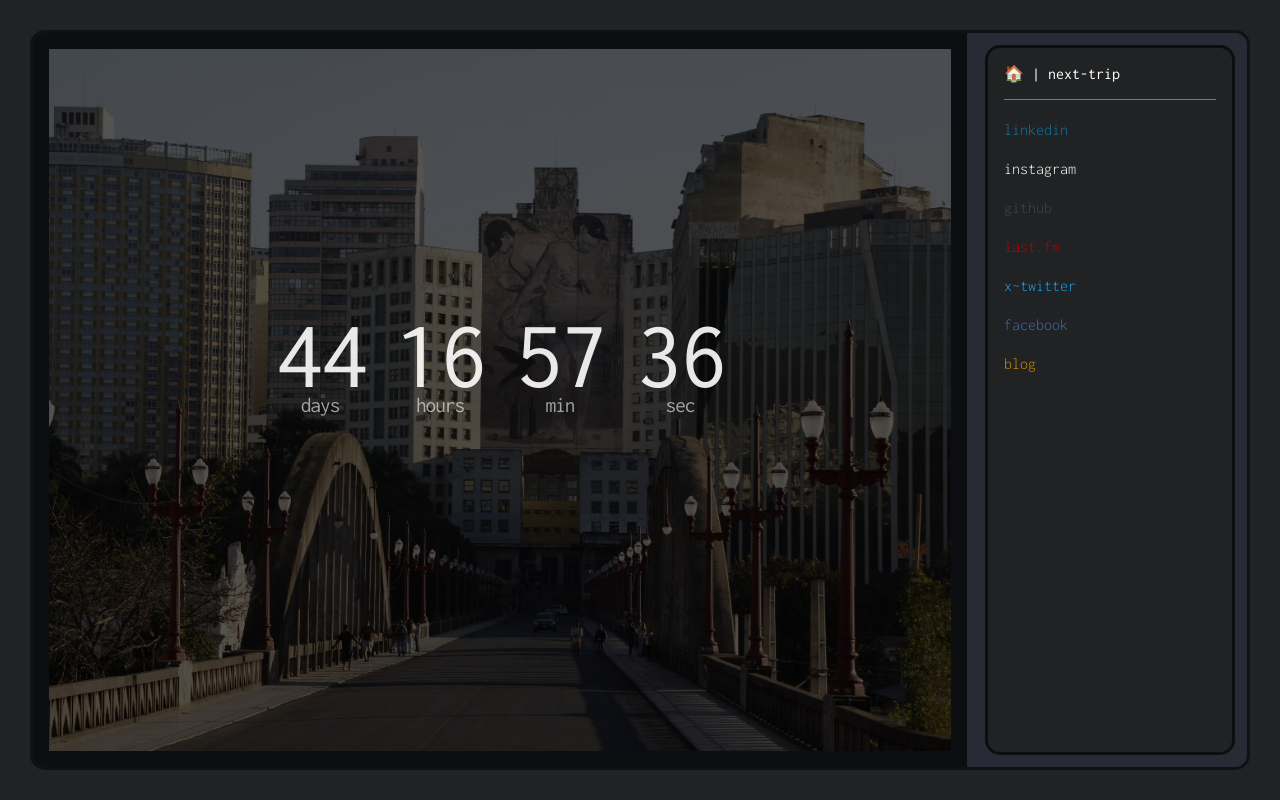
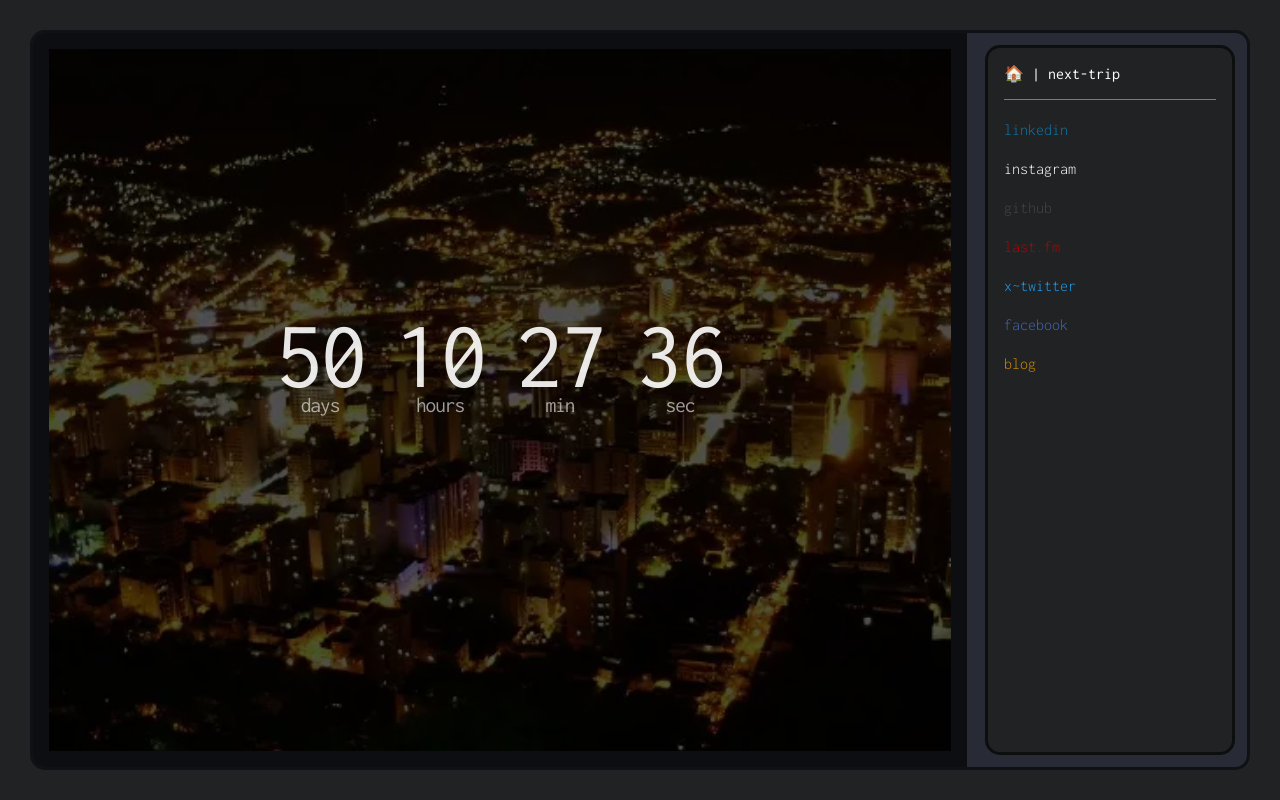
Before and after one commit to grippado/gripp-link-n, a Nuxt app: page /next-trip in a window 1280 px wide. Built offline with nearby package versions, Linux system fonts and the light colour scheme.

Commit message:
chore: change location and countdown

```diff
--- a/components/countdown-clock.vue
+++ b/components/countdown-clock.vue
@@ -34,6 +34,7 @@ onMounted(() => {
       if (countdownElement) {
         countdownElement.innerHTML = 'Aguarde a próxima viagem!'
       }
+      return false
     }
 
     if (countdownElement) {
@@ -61,8 +62,9 @@ onMounted(() => {
   const backgroundImages: Array<string> = [
     // '/vitoria1.jpeg',
     // '/vv1.jpeg',
-    '/morar-em-Belo-Horizonte.jpg',
-    '/belo-horizonte-pampulha.jpg'
+    // '/morar-em-Belo-Horizonte.jpg',
+    // '/belo-horizonte-pampulha.jpg',
+    '/morro-do-cristo.webp'
   ]
 
   const randomizeBg = () => {
--- a/pages/next-trip.vue
+++ b/pages/next-trip.vue
@@ -2,14 +2,14 @@
 section.ctdn-bg.sec-wh
   countdown-clock(
     :title="'gripp.link | Next Trip Date'"
-    :date="'July 13, 2024 07:00:00'"
+    :date="'July 19, 2024 00:30:00'"
     :wrapperClass="'countdown1'"
   )
 </template>
 
 <style lang="stylus" scoped>
 .ctdn-bg
-  background-image url('/bhz-viaduto-santa-teresa.jpeg')
+  background-image url('/morro-do-cristo.webp')
   background-repeat no-repeat
   background-position center center
   background-size cover
```
Also changed, not shown: public/morro-do-cristo.webp (added).
